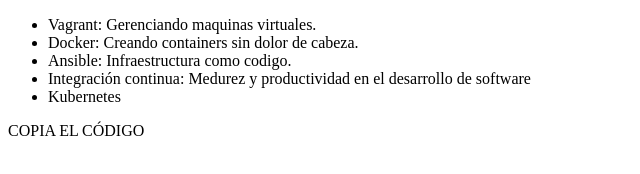
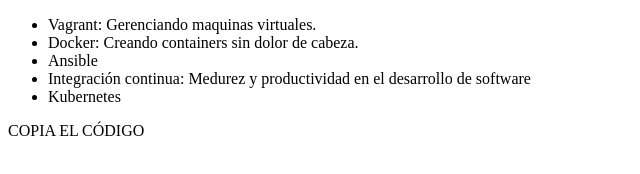
Before and after one commit to Dcuos/alura-git, a plain HTML site: page index.html in a window 1280 px wide. Shown: the whole page, without its empty margins (0-640 px from the left). Drawn offline with Linux system fonts and the light colour scheme.

Commit message:
Revert "Cambiando el nombre del curso de Ansible"
This reverts commit af90f2cb193c4a28a1047b6d236a7d662bd6381c.

```diff
--- a/index.html
+++ b/index.html
@@ -10,7 +10,7 @@
     <ul>
         <li> Vagrant: Gerenciando maquinas virtuales. </li>
         <li> Docker: Creando containers sin dolor de cabeza. </li>
-        <li> Ansible: Infraestructura como codigo. </li>
+        <li> Ansible </li>
         <li> Integración continua: Medurez y productividad en el desarrollo de software </li>
         <li> Kubernetes </li>
     </ul>
```
